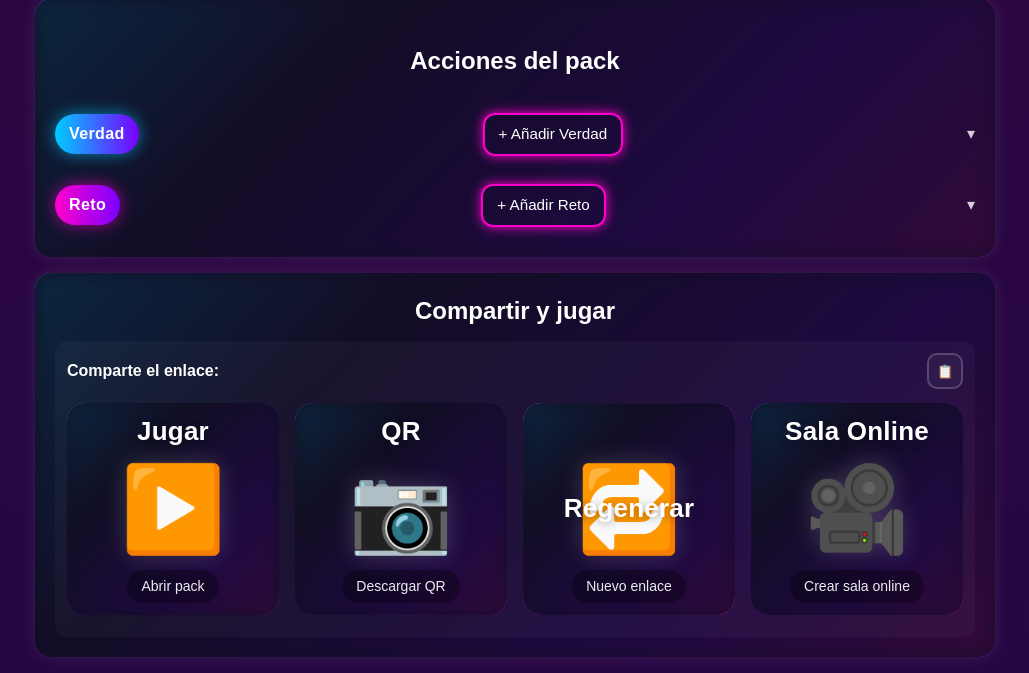
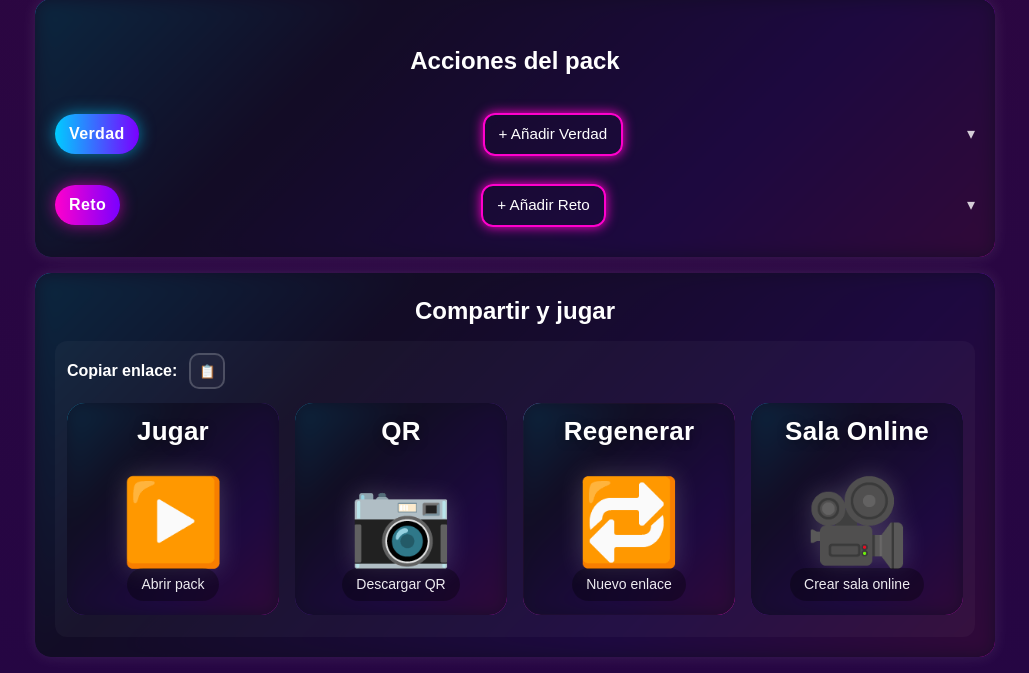
Before and after one commit to jltamayo2018/tfg-verdad-reto, a Django app: page /packs/25/ in a window 1280 px wide. Shown: the part 954-1627 px from the top of the page, without its empty margins (125-1154 px from the left). Run offline with Django 5.2, Linux system fonts and the light colour scheme; a user stored in the database is signed in; data comes from the database, SQL or seed files in the repository; data that the repository does not hold is empty; parts of the project's set-up code (start-up, migrations or seed data) failed here and were passed over.

Commit message:
detalles

```diff
--- a/static/css/style.css
+++ b/static/css/style.css
@@ -1103,24 +1103,21 @@ nav{ line-height: 1; }
 .pack-share__row{
   display: flex;
   align-items: center;
-  justify-content: space-between;
   gap: 12px;
+  flex-wrap: wrap; /* si no cabe, baja el botón a la línea siguiente */
   margin-bottom: 14px;
 }
 
 .pack-share__lead{
   margin: 0;
-  line-height: 1.2;
-  white-space: nowrap;      /* mantiene en 1 línea */
-  overflow: hidden;
-  text-overflow: ellipsis;  /* por si algún móvil muy estrecho */
+  line-height: 1.3;
 }
 
 .pack-share__copy{
   display:flex;
   gap: 10px;
   align-items:center;
-  flex-wrap: wrap;
+  flex-wrap: nowrap;
 }
 
 /* URL estilo badge propio */
@@ -1162,16 +1159,18 @@ nav{ line-height: 1; }
 /* TARJETA de acción: ahora con GRID (título arriba, icono centro, chip abajo) */
 .pack-share-card{
   position: relative;
-  display: block;
+  display: grid;
+  grid-template-rows: auto 1fr auto;  /* título / centro / pie */
+  align-items: stretch;
+  justify-items: center;
+
   aspect-ratio: 1 / 1;
   border-radius: 18px;
-
   padding: 14px;
   background: rgba(255,255,255,0.05);
   color:#fff;
   text-decoration:none;
   overflow: hidden;
-
   transition: transform .15s ease, box-shadow .15s ease, filter .15s ease;
 }
 
@@ -1192,6 +1191,9 @@ nav{ line-height: 1; }
   border: 0;
   margin: 0;
 
+  /* por seguridad: fuerza el mismo layout */
+  display: grid;
+
   background: rgba(255,255,255,0.05);
   color: #fff;
 
@@ -1209,13 +1211,18 @@ nav{ line-height: 1; }
 
 /* Cabecera / título */
 .pack-share-card__head{
-  position: relative;
-  z-index: 2;
   width: 100%;
   text-align: center;
+  z-index: 2;
+
+  /* 👇 clave: “zona” arriba consistente en móvil/escritorio */
+  min-height: clamp(42px, 7vw, 58px);
+
+  display: flex;
+  align-items: flex-start;   /* título arriba dentro de su zona */
+  justify-content: center;
 }
 
-/* Importante: evita que un título largo empuje el icono demasiado */
 .pack-share-card__title{
   margin: 0;
   font-weight: 800;
@@ -1228,49 +1235,36 @@ nav{ line-height: 1; }
 
 /* ICONO: SIEMPRE en el centro REAL de la tarjeta */
 .pack-share-card__emoji{
-  position: absolute;
-  inset: 0;
-  display: grid;
-  place-items: center;
-
-  font-size: clamp(44px, 12vw, 84px); /* más estable en móvil */
+  align-self: center;
+  justify-self: center;
+  font-size: clamp(52px, 10vw, 84px);
   line-height: 1;
   filter: drop-shadow(0 0 12px rgba(255,255,255,.18));
   pointer-events: none;
   z-index: 1;
 }
 
-/* Footer / chip (fila 3) — centrado abajo */
+/* FOOTER / CHIP abajo centrado */
 .pack-share-card__foot{
-  position: absolute;
-  left: 0;
-  right: 0;
-  bottom: 12px;
-  z-index: 2;
-
+  width: 100%;
   display: flex;
   justify-content: center;
-  pointer-events: none;
+  z-index: 2;
 }
 
 .pack-share-card__hint{
   display: inline-flex;
   align-items: center;
   justify-content: center;
-
   background: rgba(0,0,0,.35);
   padding: 6px 14px;
   border-radius: 999px;
-
   font-size: 14px;
   opacity: .92;
-
   white-space: nowrap;
-  max-width: calc(100% - 24px);
+  max-width: 100%;
   overflow: hidden;
   text-overflow: ellipsis;
-
-  pointer-events: auto;
 }
 
 /* Variante peligro */
--- a/verdadoreto_app/templates/pack_detail.html
+++ b/verdadoreto_app/templates/pack_detail.html
@@ -179,7 +179,7 @@
     <div class="pack-share__panel">
       <div class="pack-share__row">
         <p class="pack-share__lead">
-          <strong>Comparte el enlace:</strong>
+          <strong>Copiar enlace:</strong>
         </p>
 
         <div class="pack-share__copy">
```
